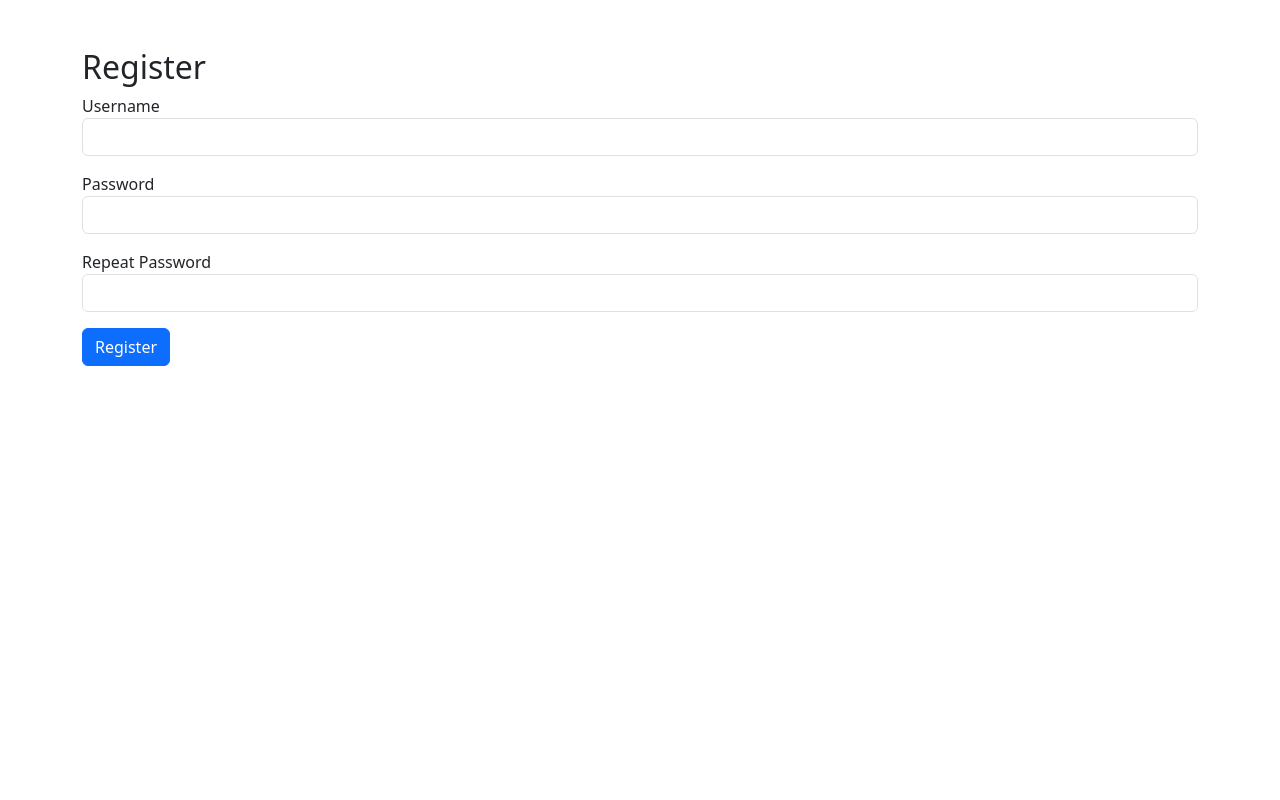
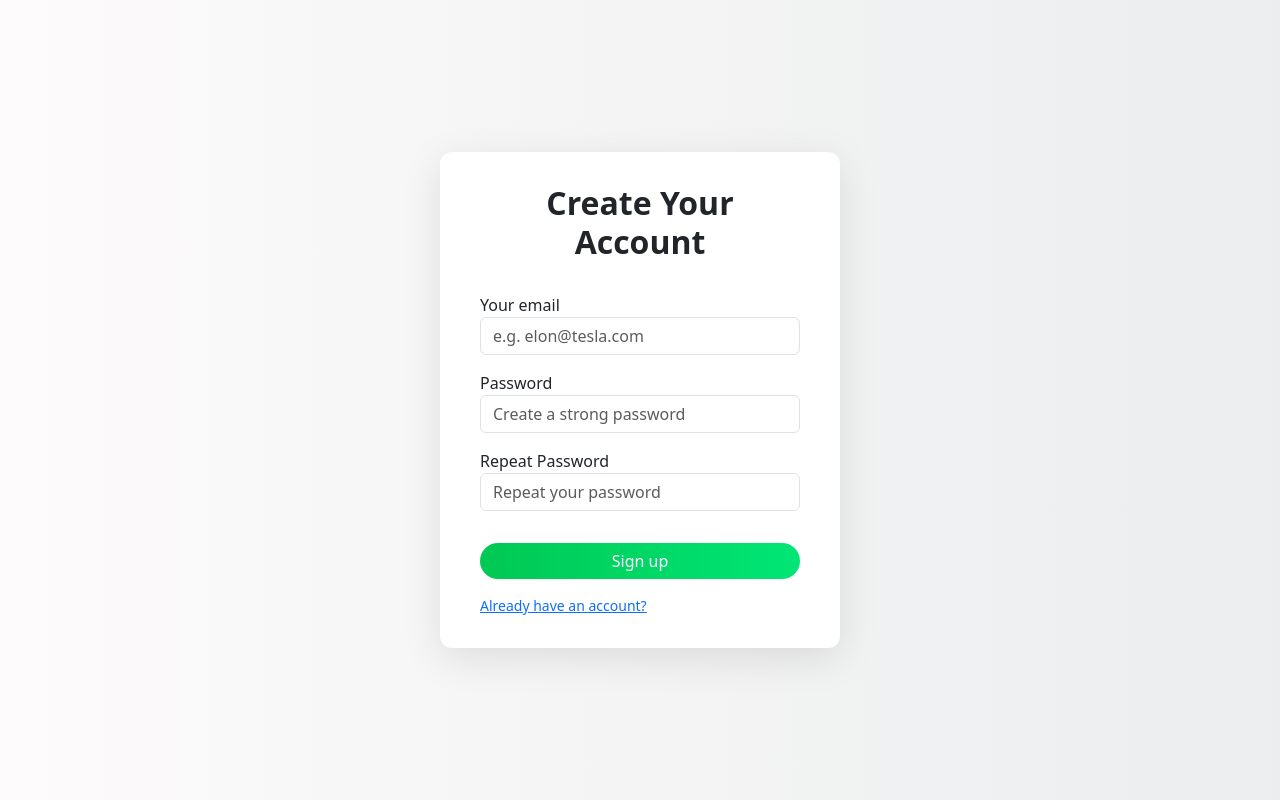
Before and after one commit to m-wakefield/MERN1, a React (Vite) app in the folder client/: page /register in a window 1280 px wide. Built offline with nearby package versions, Linux system fonts and the light colour scheme.

Commit message:
updated styling

```diff
--- a/client/src/Dashboard.jsx
+++ b/client/src/Dashboard.jsx
@@ -1,7 +1,7 @@
 import React, { useEffect, useState } from 'react';
 import { useParams, useNavigate } from 'react-router-dom';
 import axios from 'axios';
-import Navbar from './components/Navbar';
+import './Login.css'; // reuse styling
 
 const categories = ['React', 'JavaScript', 'CSS', 'HTML'];
 
@@ -10,7 +10,6 @@ function Dashboard() {
   const [selected, setSelected] = useState('');
   const [questions, setQuestions] = useState([]);
   const [form, setForm] = useState({ question: '', answer: '' });
-
   const navigate = useNavigate();
 
   useEffect(() => {
@@ -34,9 +33,14 @@ function Dashboard() {
   };
 
   return (
-    <div className="container">
-      <Navbar username={username} />
-      <h2 className="mb-4">Select a Category</h2>
+    <div className="login-container">
+      <div className="login-card text-start">
+        <div className="d-flex justify-content-between align-items-center mb-4">
+          <h4 className="mb-0">Welcome, {username}</h4>
+          <button className="btn btn-outline-secondary btn-sm" onClick={() => navigate('/')}>Logout</button>
+        </div>
+
+        <h5>Select a Category</h5>
         <div className="mb-3">
           {categories.map(cat => (
             <button
@@ -51,37 +55,37 @@ function Dashboard() {
 
         {selected && (
           <>
-          <h4 className="mt-4">Questions in {selected}</h4>
+            <h6 className="mt-3">Questions in {selected}</h6>
             {questions.length === 0 && <p>No questions yet.</p>}
             {questions.map((q, idx) => (
-            <div key={idx} className="border p-3 mb-3">
-              <p><strong>Q:</strong> {q.question}</p>
-              <p><strong>A:</strong> {q.answer}</p>
+              <div key={idx} className="border p-2 mb-2 rounded">
+                <strong>Q:</strong> {q.question}<br />
+                <strong>A:</strong> {q.answer}
               </div>
             ))}
 
-          <form onSubmit={handleSubmit} className="mt-4">
-            <h5>Add a Question</h5>
-            <div className="mb-3">
+            <form onSubmit={handleSubmit} className="mt-3">
+              <div className="form-group">
                 <input
-                className="form-control"
-                placeholder="Question"
+                  className="form-control mb-2"
+                  placeholder="Your question..."
                   value={form.question}
                   onChange={(e) => setForm({ ...form, question: e.target.value })}
                 />
               </div>
-            <div className="mb-3">
+              <div className="form-group">
                 <input
-                className="form-control"
-                placeholder="Answer"
+                  className="form-control mb-2"
+                  placeholder="Your answer..."
                   value={form.answer}
                   onChange={(e) => setForm({ ...form, answer: e.target.value })}
                 />
               </div>
-            <button className="btn btn-success">Post</button>
+              <button className="btn btn-success w-100">Post Question</button>
             </form>
           </>
         )}
+      </div>
     </div>
   );
 }
--- a/client/src/Register.jsx
+++ b/client/src/Register.jsx
@@ -1,6 +1,7 @@
 import React, { useState } from 'react';
 import axios from 'axios';
-import { useNavigate } from 'react-router-dom';
+import { Link, useNavigate } from 'react-router-dom';
+import './Login.css'; // reuse same styling
 
 function Register() {
   const [username, setUsername] = useState('');
@@ -23,24 +24,47 @@ function Register() {
   };
 
   return (
-    <div className="container mt-5">
-      <h2>Register</h2>
+    <div className="login-container">
+      <div className="login-card">
+        <h2>Create Your Account</h2>
         <form onSubmit={handleRegister}>
-        <div className="mb-3">
-          <label>Username</label>
-          <input className="form-control" value={username} onChange={(e) => setUsername(e.target.value)} />
+          <div className="form-group text-start">
+            <label>Your email</label>
+            <input
+              type="text"
+              className="form-control"
+              placeholder="e.g. elon@tesla.com"
+              value={username}
+              onChange={(e) => setUsername(e.target.value)}
+            />
           </div>
-        <div className="mb-3">
+          <div className="form-group text-start">
             <label>Password</label>
-          <input type="password" className="form-control" value={password} onChange={(e) => setPassword(e.target.value)} />
+            <input
+              type="password"
+              className="form-control"
+              placeholder="Create a strong password"
+              value={password}
+              onChange={(e) => setPassword(e.target.value)}
+            />
           </div>
-        <div className="mb-3">
+          <div className="form-group text-start">
             <label>Repeat Password</label>
-          <input type="password" className="form-control" value={repeat} onChange={(e) => setRepeat(e.target.value)} />
+            <input
+              type="password"
+              className="form-control"
+              placeholder="Repeat your password"
+              value={repeat}
+              onChange={(e) => setRepeat(e.target.value)}
+            />
           </div>
-        {error && <div className="alert alert-danger">{error}</div>}
-        <button className="btn btn-primary">Register</button>
+          {error && <div className="alert alert-danger mt-2">{error}</div>}
+          <button type="submit" className="btn btn-success mt-3">Sign up</button>
         </form>
+        <div className="login-links mt-3">
+          <Link to="/login">Already have an account?</Link>
+        </div>
+      </div>
     </div>
   );
 }
```
Lines whose indentation alone changed are shown as unchanged.
